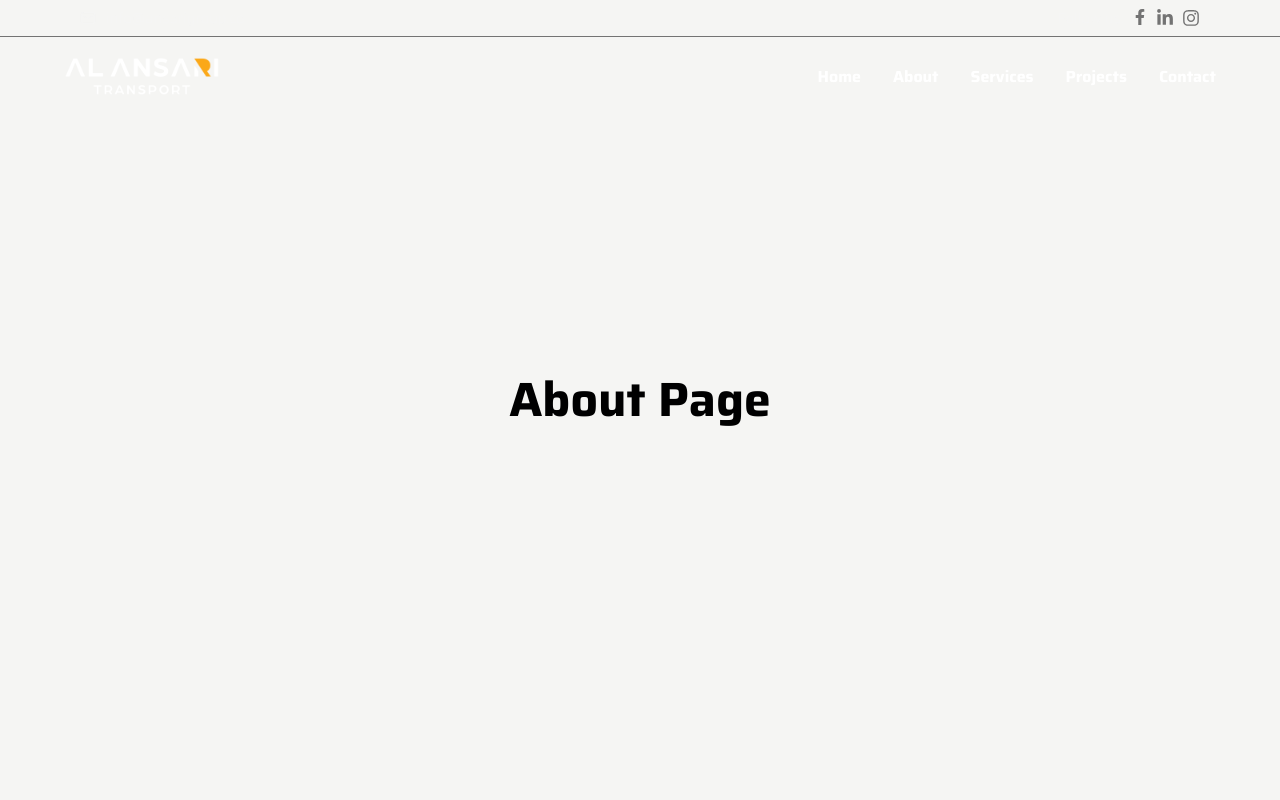
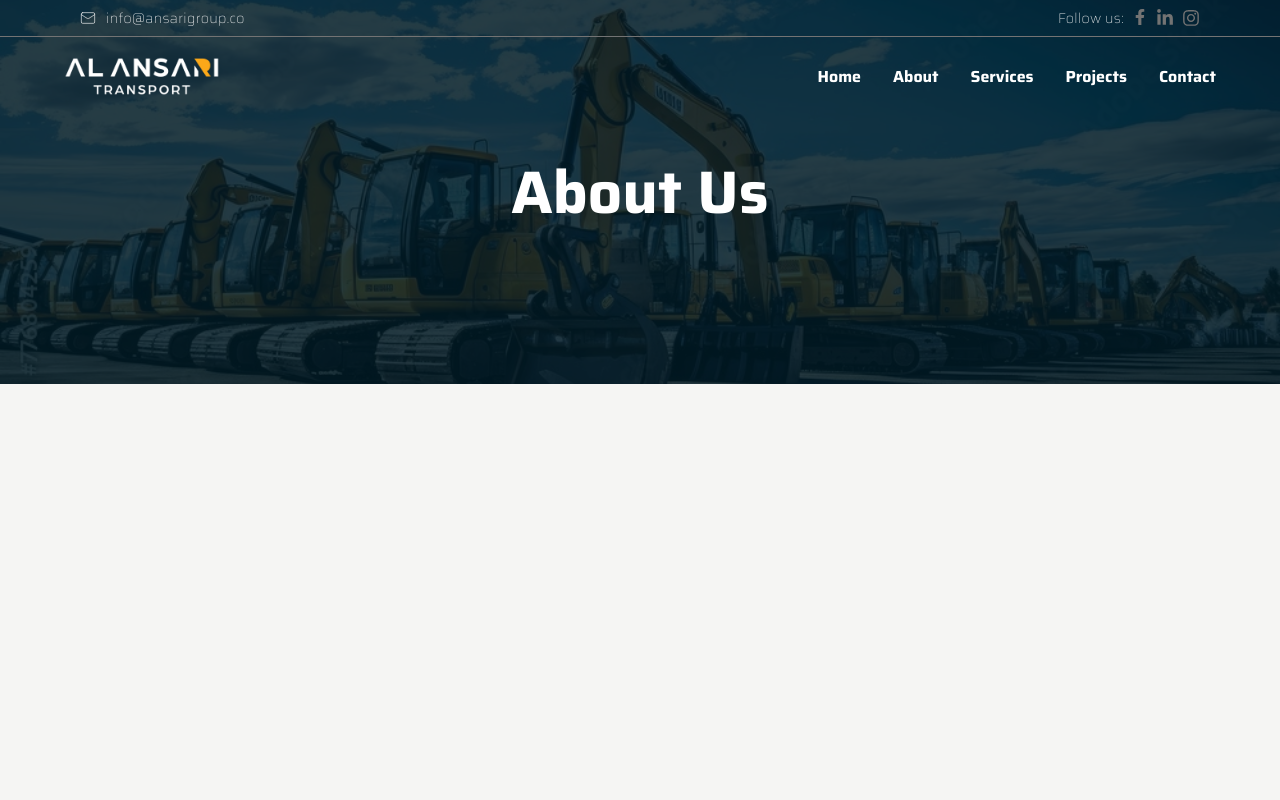
Before and after one commit to Shymaameena/al-ansari, a Next.js app: page /about in a window 1280 px wide. Shown: the top 800 px of the page. Built offline with nearby package versions, Linux system fonts and the light colour scheme; no server answers.

Commit message:
Initialized about page banner

```diff
--- a/app/about/page.tsx
+++ b/app/about/page.tsx
@@ -1,8 +1,23 @@
+import AboutBanner from "@/public/images/about/Equipmet-rental.jpg";
+import Image from "next/image";
 
 export default function about() {
   return (
-    <div className="flex justify-center items-center h-screen text-5xl font-bold">
-      About Page
+    <div className=" h-screen ">
+      <div className="h-max  w-full relative">
+        <div className="absolute w-full h-full left-0 top-0 bg-secondary/70"></div>
+        <div className="absolute w-full h-full left-0 top-0 bg-black/50"></div>
+        <div className="absolute w-full h-full flex items-center justify-center text-white text-6xl font-bold">
+          About Us
+        </div>
+        <Image
+          src={AboutBanner}
+          alt="About banner"
+          width={1920}
+          height={1080}
+          className="w-full h-96 object-cover"
+        />
+      </div>
     </div>
-  )
+  );
 }
```
Also changed, not shown: public/images/about/Equipmet-rental.jpg (added).
